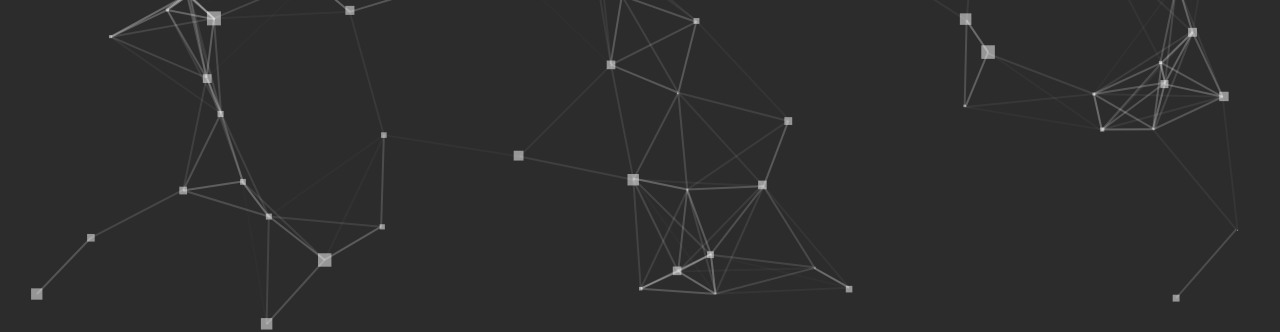
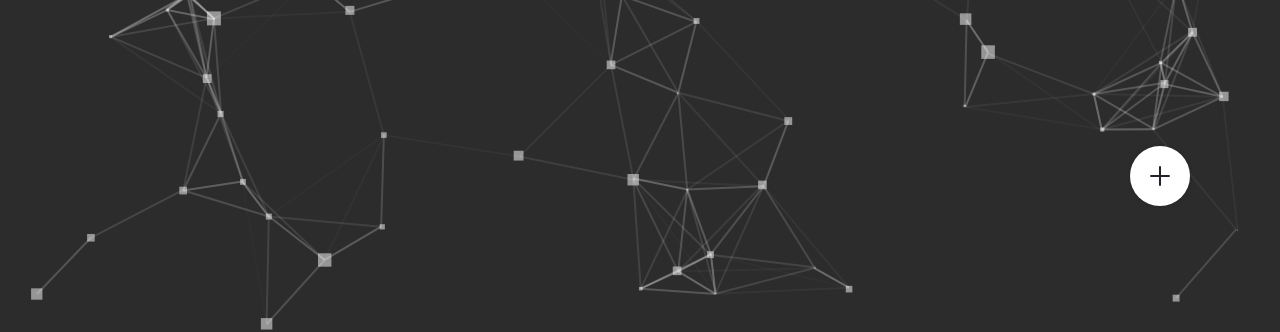
Before and after one commit to adarshtsatheesh/HACKERPORTFOLIO, a plain HTML site: page index.html in a window 1280 px wide. Shown: the part 504-836 px from the top of the page. Drawn offline with nearby package versions, Linux system fonts and the light colour scheme; a script that the page names is missing.

Commit message:
menu-bar added

```diff
--- a/index.html
+++ b/index.html
@@ -37,7 +37,45 @@
   <div class="cursor-dot" data-cursor-dot></div>
   <div class="cursor-outline" data-cursor-outline></div>
 
+<!-- menu bar -->
 
+
+<div class="menu-bar">
+
+  <div class="menu">
+      <div class="toggle"><ion-icon name="add-outline"></ion-icon></div>
+          <li style="--i:0;">
+              <a href="#home"><ion-icon name="home-outline"></ion-icon></a>
+          </li>
+          <li style="--i:1;">
+              <a href="#about"><ion-icon name="person-outline"></ion-icon></a>
+          </li>
+          <li style="--i:2;">
+              <a href="#"><ion-icon name="menu-outline"></ion-icon></a>
+          </li>
+          <li style="--i:3;">
+              <a href="#contact"><ion-icon name="mail-outline"></ion-icon></a>
+          </li>
+          <li style="--i:4;">
+              <a href="#"><ion-icon name="key-outline"></ion-icon></a>
+          </li>
+          <li style="--i:5;">
+              <a href="#"><ion-icon name="videocam-outline"></ion-icon></a>
+          </li>
+          <li style="--i:6;">
+              <a href="#"><ion-icon name="game-controller-outline"></ion-icon></a>
+          </li>
+          <li style="--i:7;">
+              <a href="#"><ion-icon name="camera-outline"></ion-icon></a>
+          </li>
+
+
+  </div>
+</div>
+
+
+
+<!-- menu bar ends -->
 
 
         <!-- hero -->
@@ -220,6 +258,10 @@
 
 
 
+    <!-- ionicons -->
+    <script type="module" src="https://unpkg.com/ionicons@7.1.0/dist/ionicons/ionicons.esm.js"></script>
+    <script nomodule src="https://unpkg.com/ionicons@7.1.0/dist/ionicons/ionicons.js"></script>
+
     <!-- waypoint cdn  -->
     <script src="https://cdnjs.cloudflare.com/ajax/libs/waypoints/4.0.1/noframework.waypoints.min.js"></script>
 
--- a/js/script.js
+++ b/js/script.js
@@ -1,3 +1,10 @@
+// menu bar
+let toggle = document.querySelector('.toggle');
+let menu = document.querySelector('.menu');
+toggle.onclick = function(){
+    menu.classList.toggle('active')
+}
+
 // Animated Text Hero Section
 document.addEventListener('DOMContentLoaded', function(){
     const typed = document.querySelector('.typed');
--- a/style.css
+++ b/style.css
@@ -33,6 +33,112 @@ border: 2px solid hsla(0, 0%, 100%, 0.5);
 transition: left 0.05s ease, top 0.05s ease;
 }
 
+/* menu bar */
+
+.menu-bar {
+  position: fixed;
+  bottom: 20px; /* Adjust this value as needed */
+  right: 20px; /* Adjust this value as needed */
+  z-index: 9999; /* Ensure it's above other content */
+}
+
+.menu-bar .menu{
+
+  position: relative;
+  width: 200px;
+  height: 200px;
+  display: flex;
+  justify-content: center;
+  align-items: center;
+
+}
+
+.menu-bar .menu li{
+  position: absolute;
+  left: 0;
+  list-style: none;
+  transform-origin: 100px;
+  transition: 0.5s;
+  transition-delay: calc(0.1s * var(--i));
+  transform: rotate(0deg) translateX(80px);
+  /* tX = t-origin */
+
+}
+
+.menu-bar .menu.active li{
+
+  transform: rotate(calc(360deg / 8 * var(--i)));
+}
+
+.menu-bar .menu li a {
+  display: flex;
+  justify-content: center;
+  align-items: center;
+  width: 40px;
+  height: 40px;
+  background: #fff;
+  border-radius: 50%;
+  transform: rotate(calc(360deg / 8 * var(--i)));
+  box-shadow: 0 3px 4px rgba(0,0,0,0.15);
+  color: #111;
+  transition: 0.5s;
+}
+
+.menu-bar .menu li a:hover{
+  color: #ff1252;
+}
+
+.menu-bar .toggle{
+  position: absolute;
+  width: 60px;
+  height: 60px;
+  background: #fff;
+  display: flex;
+  justify-content: center;
+  align-items: center;
+  z-index: 10000;
+  border-radius: 50%;
+  cursor: pointer;
+  box-shadow: 0 0 4px rgba(0,0,0,0.15);
+  font-size: 2em;
+  transition: transform 1.25s;
+
+}
+
+.menu-bar .menu.active .toggle{
+  transform: rotate(315deg);
+}
+
+
+/* For screens smaller than 768px */
+@media screen and (max-width: 768px) {
+  .menu-bar {
+      display: none; /* Hide the menu bar on small screens */
+  }
+}
+
+/* For screens larger than 768px */
+@media screen and (min-width: 769px) {
+  .menu-bar {
+      position: fixed;
+      bottom: 20px; /* Adjust as needed */
+      right: 20px; /* Adjust as needed */
+      z-index: 9999;
+  }
+
+  .menu-bar .menu {
+      position: relative;
+      width: 200px;
+      height: 200px;
+      display: flex;
+      justify-content: center;
+      align-items: center;
+  }
+}
+
+/* menu bar end */
+
+/* particle.js */
 #particles-js-hero{
 
   background-color: #2C2C2C; /* Adjust as needed */
```
